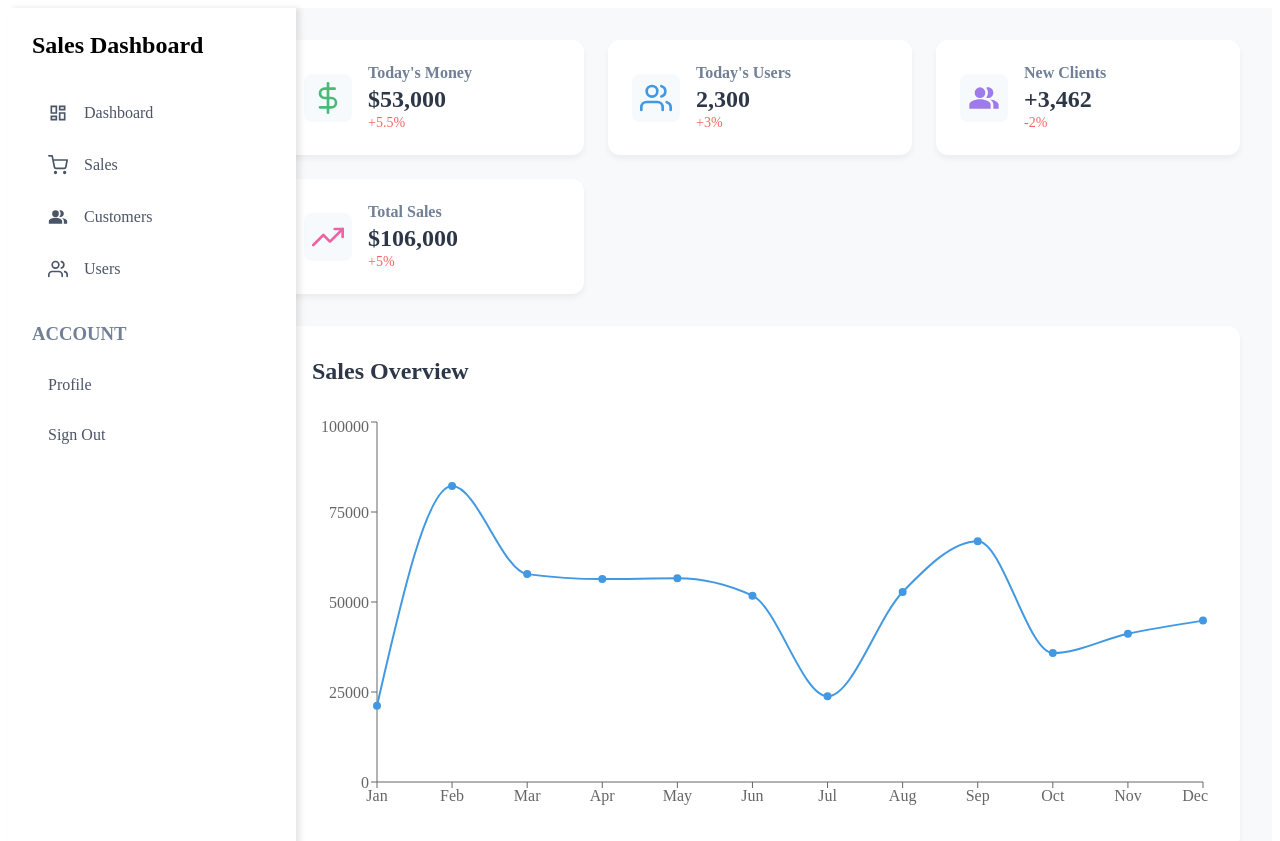
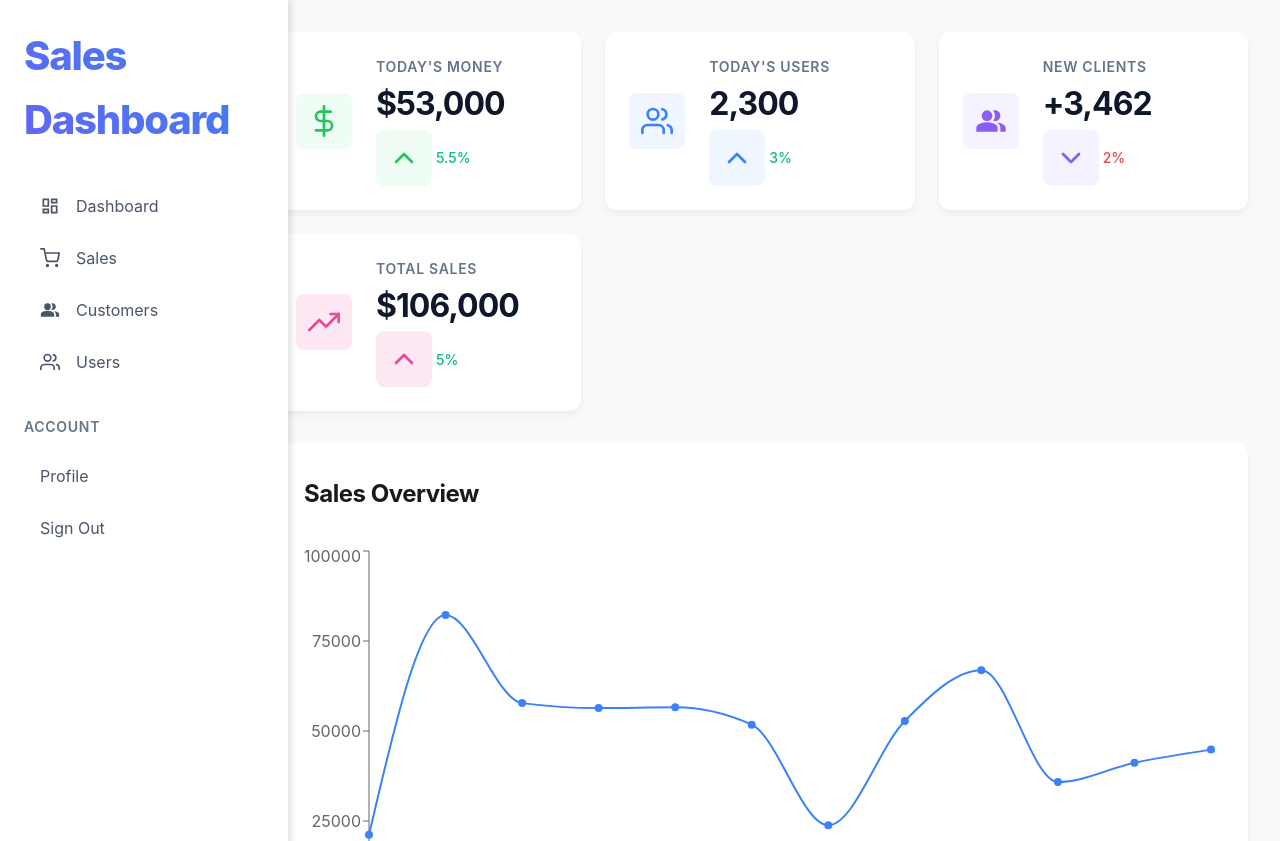
Before and after one commit to AJFintastic/SalesApp, a React (Create React App) app: page / in a window 1280 px wide. Shown: the top 841 px of the page. Built offline with nearby package versions, Linux system fonts and the light colour scheme; no server answers.

Commit message:
Update App.js

```diff
--- a/src/App.js
+++ b/src/App.js
@@ -1,11 +1,72 @@
 // App.js
 import { useState, useEffect } from 'react';
-import styled from 'styled-components';
+import styled, { createGlobalStyle } from 'styled-components';
 import { LineChart, Line, XAxis, YAxis, Tooltip, ResponsiveContainer } from 'recharts';
-import { FiDollarSign, FiUsers, FiShoppingCart, FiTrendingUp } from 'react-icons/fi';
+import {
+  FiDollarSign,
+  FiUsers,
+  FiShoppingCart,
+  FiTrendingUp,
+  FiChevronUp,
+  FiChevronDown
+} from 'react-icons/fi';
 import { MdOutlineDashboard, MdPeopleAlt } from 'react-icons/md';
 
+// Global Styles
+const GlobalStyle = createGlobalStyle`
+  body {
+    margin: 0;
+    -webkit-font-smoothing: antialiased;
+    -moz-osx-font-smoothing: grayscale;
+    font-family: 'Inter', sans-serif;
+  }
+
+  ::selection {
+    background: #e0f2fe;
+    color: #0369a1;
+  }
+`;
+
 // Styled Components
+const ModernText = styled.div`
+  color: ${props => props.color || '#1a1a1a'};
+  line-height: 1.6;
+  margin: ${props => props.margin || '0'};
+
+  ${props => props.variant === 'title' && `
+    font-size: 2.5rem;
+    font-weight: 800;
+    letter-spacing: -0.03em;
+  `}
+
+  ${props => props.variant === 'heading' && `
+    font-size: 1.5rem;
+    font-weight: 700;
+    letter-spacing: -0.02em;
+  `}
+
+  ${props => props.variant === 'subheading' && `
+    font-size: 0.875rem;
+    font-weight: 600;
+    color: #64748b;
+    text-transform: uppercase;
+    letter-spacing: 0.05em;
+  `}
+
+  ${props => props.variant === 'body' && `
+    font-size: 1rem;
+    font-weight: 400;
+    color: #475569;
+  `}
+
+  ${props => props.variant === 'metric' && `
+    font-size: 2rem;
+    font-weight: 700;
+    letter-spacing: -0.03em;
+    color: #0f172a;
+  `}
+`;
+
 const DashboardContainer = styled.div`
   display: flex;
   min-height: 100vh;
@@ -19,6 +80,26 @@ const Sidebar = styled.div`
   box-shadow: 4px 0 6px rgba(0,0,0,0.1);
   position: fixed;
   height: 100%;
+`;
+
+const SidebarItem = styled.div`
+  display: flex;
+  align-items: center;
+  gap: 1rem;
+  padding: 0.75rem 1rem;
+  margin: 0.5rem 0;
+  border-radius: 8px;
+  color: #4a5568;
+  cursor: pointer;
+  transition: all 0.2s;
+
+  &:hover {
+    background: #f1f5f9;
+  }
+
+  svg {
+    font-size: 1.25rem;
+  }
 `;
 
 const MainContent = styled.div`
@@ -41,34 +122,19 @@ const MetricCard = styled.div`
   box-shadow: 0 4px 6px rgba(0,0,0,0.05);
   display: flex;
   align-items: center;
-  gap: 1rem;
+  gap: 1.5rem;
+  transition: transform 0.2s;
+
+  &:hover {
+    transform: translateY(-2px);
+  }
 
   svg {
     font-size: 2rem;
-    color: ${props => props.color || '#4a5568'};
-    padding: 0.5rem;
-    background: ${props => props.bg || '#f7fafc'};
+    padding: 0.75rem;
     border-radius: 8px;
-  }
-`;
-
-const MetricText = styled.div`
-  h3 {
-    margin: 0;
-    font-size: 1rem;
-    color: #718096;
-  }
-
-  p {
-    margin: 0.25rem 0 0;
-    font-size: 1.5rem;
-    font-weight: 700;
-    color: #2d3748;
-  }
-
-  span {
-    font-size: 0.875rem;
-    color: ${props => props.trend > 0 ? '#48bb78' : '#f56565'};
+    background: ${props => props.bg || '#f1f5f9'};
+    color: ${props => props.color || '#3b82f6'};
   }
 `;
 
@@ -78,34 +144,39 @@ const ChartCard = styled.div`
   border-radius: 12px;
   box-shadow: 0 4px 6px rgba(0,0,0,0.05);
   margin-bottom: 2rem;
+`;
 
-  h2 {
-    margin: 0 0 2rem;
-    color: #2d3748;
+const TrendIndicator = styled.span`
+  display: flex;
+  align-items: center;
+  gap: 0.25rem;
+  font-size: 0.875rem;
+  font-weight: 500;
+  color: ${props => props.trend > 0 ? '#10b981' : '#ef4444'};
+`;
+
+const CustomTooltip = styled.div`
+  background: white;
+  padding: 1rem;
+  border-radius: 8px;
+  box-shadow: 0 4px 6px rgba(0,0,0,0.1);
+
+  .label {
+    ${ModernText} {
+      variant: subheading;
+      margin-bottom: 0.25rem;
+    }
+  }
+
+  .value {
+    ${ModernText} {
+      variant: metric;
+      font-size: 1.25rem;
+    }
   }
 `;
 
-const SidebarItem = styled.div`
-  display: flex;
-  align-items: center;
-  gap: 1rem;
-  padding: 0.75rem 1rem;
-  margin: 0.5rem 0;
-  border-radius: 8px;
-  color: #4a5568;
-  cursor: pointer;
-  transition: all 0.2s;
-
-  &:hover {
-    background: #edf2f7;
-  }
-
-  svg {
-    font-size: 1.25rem;
-  }
-`;
-
-// Dummy data and metrics calculation
+// Dummy data generator
 const generateData = () => ({
   totalSales: 53000,
   totalUsers: 2300,
@@ -125,18 +196,24 @@ function App() {
     fetch('https://tasteapi.onrender.com/products/')
       .then(res => res.json())
       .then(data => {
-        // Process your actual API data here
+        // Process API data here
       })
-      .catch(() => {
-        // Use dummy data if API fails
-        setMetrics(generateData());
-      });
+      .catch(() => setMetrics(generateData()));
   }, []);
 
   return (
+    <>
+      <GlobalStyle />
       <DashboardContainer>
         <Sidebar>
-        <h2 style={{ margin: '0 0 2rem' }}>Sales Dashboard</h2>
+          <ModernText variant="title" style={{
+            background: 'linear-gradient(45deg, #6366f1, #3b82f6)',
+            WebkitBackgroundClip: 'text',
+            WebkitTextFillColor: 'transparent',
+            marginBottom: '2rem'
+          }}>
+            Sales Dashboard
+          </ModernText>
 
           <SidebarItem><MdOutlineDashboard /> Dashboard</SidebarItem>
           <SidebarItem><FiShoppingCart /> Sales</SidebarItem>
@@ -144,7 +221,7 @@ function App() {
           <SidebarItem><FiUsers /> Users</SidebarItem>
 
           <div style={{ marginTop: '2rem' }}>
-          <h3 style={{ color: '#718096' }}>ACCOUNT</h3>
+            <ModernText variant="subheading" style={{ marginBottom: '1rem' }}>ACCOUNT</ModernText>
             <SidebarItem>Profile</SidebarItem>
             <SidebarItem>Sign Out</SidebarItem>
           </div>
@@ -152,90 +229,88 @@ function App() {
 
         <MainContent>
           <MetricGrid>
-          <MetricCard>
-            <FiDollarSign color="#48bb78" bg="#f0fff4" />
-            <MetricText>
-              <h3>Today's Money</h3>
-              <p>${metrics.totalSales?.toLocaleString()}</p>
-              <span trend={metrics.salesTrend}>+{metrics.salesTrend}%</span>
-            </MetricText>
+            <MetricCard bg="#f0fdf4" color="#22c55e">
+              <FiDollarSign />
+              <div>
+                <ModernText variant="subheading">Today's Money</ModernText>
+                <ModernText variant="metric">${metrics.totalSales?.toLocaleString()}</ModernText>
+                <TrendIndicator trend={metrics.salesTrend}>
+                  {metrics.salesTrend > 0 ? <FiChevronUp /> : <FiChevronDown />}
+                  {metrics.salesTrend}%
+                </TrendIndicator>
+              </div>
             </MetricCard>
 
-          <MetricCard>
-            <FiUsers color="#4299e1" bg="#ebf8ff" />
-            <MetricText>
-              <h3>Today's Users</h3>
-              <p>{metrics.totalUsers?.toLocaleString()}</p>
-              <span trend={3}>+3%</span>
-            </MetricText>
+            <MetricCard bg="#eff6ff" color="#3b82f6">
+              <FiUsers />
+              <div>
+                <ModernText variant="subheading">Today's Users</ModernText>
+                <ModernText variant="metric">{metrics.totalUsers?.toLocaleString()}</ModernText>
+                <TrendIndicator trend={3}>
+                  <FiChevronUp />
+                  3%
+                </TrendIndicator>
+              </div>
             </MetricCard>
 
-          <MetricCard>
-            <MdPeopleAlt color="#9f7aea" bg="#faf5ff" />
-            <MetricText>
-              <h3>New Clients</h3>
-              <p>+{metrics.newClients?.toLocaleString()}</p>
-              <span trend={-2}>-2%</span>
-            </MetricText>
+            <MetricCard bg="#f5f3ff" color="#8b5cf6">
+              <MdPeopleAlt />
+              <div>
+                <ModernText variant="subheading">New Clients</ModernText>
+                <ModernText variant="metric">+{metrics.newClients?.toLocaleString()}</ModernText>
+                <TrendIndicator trend={-2}>
+                  <FiChevronDown />
+                  2%
+                </TrendIndicator>
+              </div>
             </MetricCard>
 
-          <MetricCard>
-            <FiTrendingUp color="#ed64a6" bg="#fff5f7" />
-            <MetricText>
-              <h3>Total Sales</h3>
-              <p>${(metrics.totalSales * 2)?.toLocaleString()}</p>
-              <span trend={5}>+5%</span>
-            </MetricText>
+            <MetricCard bg="#fce7f3" color="#ec4899">
+              <FiTrendingUp />
+              <div>
+                <ModernText variant="subheading">Total Sales</ModernText>
+                <ModernText variant="metric">${(metrics.totalSales * 2)?.toLocaleString()}</ModernText>
+                <TrendIndicator trend={5}>
+                  <FiChevronUp />
+                  5%
+                </TrendIndicator>
+              </div>
             </MetricCard>
           </MetricGrid>
 
           <ChartCard>
-          <h2>Sales Overview</h2>
+            <ModernText variant="heading" margin="0 0 2rem">Sales Overview</ModernText>
             <div style={{ height: '400px' }}>
               <ResponsiveContainer width="100%" height="100%">
                 <LineChart data={metrics.salesData}>
                   <XAxis dataKey="month" />
                   <YAxis />
-                <Tooltip />
+                  <Tooltip
+                    content={({ active, payload }) => active && payload && (
+                      <CustomTooltip>
+                        <div className="label">
+                          <ModernText variant="subheading">{payload[0].payload.month}</ModernText>
+                        </div>
+                        <div className="value">
+                          <ModernText>${payload[0].value.toLocaleString()}</ModernText>
+                        </div>
+                      </CustomTooltip>
+                    )}
+                  />
                   <Line
                     type="monotone"
                     dataKey="sales"
-                  stroke="#4299e1"
+                    stroke="#3b82f6"
                     strokeWidth={2}
-                  dot={{ fill: '#4299e1' }}
+                    dot={{ fill: '#3b82f6' }}
                   />
                 </LineChart>
               </ResponsiveContainer>
             </div>
           </ChartCard>
-
-        <div style={{ display: 'grid', gridTemplateColumns: '1fr 300px', gap: '2rem' }}>
-          <ChartCard>
-            <h2>Active Users</h2>
-            <div style={{ height: '200px' }}>
-              {/* Add your users chart here */}
-            </div>
-          </ChartCard>
-
-          <div style={{ background: 'white', padding: '2rem', borderRadius: '12px' }}>
-            <h3 style={{ marginTop: 0 }}>Sales Documentation</h3>
-            <p style={{ color: '#718096' }}>
-              From product details to sales strategies, find all documentation related to our sales process.
-            </p>
-            <button style={{
-              background: '#4299e1',
-              color: 'white',
-              border: 'none',
-              padding: '0.75rem 1.5rem',
-              borderRadius: '8px',
-              cursor: 'pointer'
-            }}>
-              Read More
-            </button>
-          </div>
-        </div>
         </MainContent>
       </DashboardContainer>
+    </>
   );
 }
 
```
Lines whose indentation alone changed are shown as unchanged.
